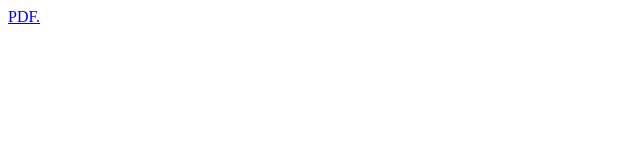
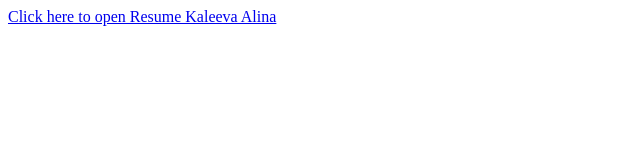
Before and after one commit to KaleevaAlina/QA, a plain HTML site: page index.html in a window 1280 px wide. Shown: the whole page, without its empty margins (0-640 px from the left). Drawn offline with Linux system fonts and the light colour scheme.

Commit message:
Update index.html

```diff
--- a/index.html
+++ b/index.html
@@ -1 +1 @@
-<a href="https://kaleevaalina.github.io/QA/resume/Resume Kaleeva Alina.pdf" target="_blank">PDF.</a>
+<a href="https://kaleevaalina.github.io/QA/resume/Resume Kaleeva Alina.pdf" target="_blank">Click here to open Resume Kaleeva Alina </a>
```
